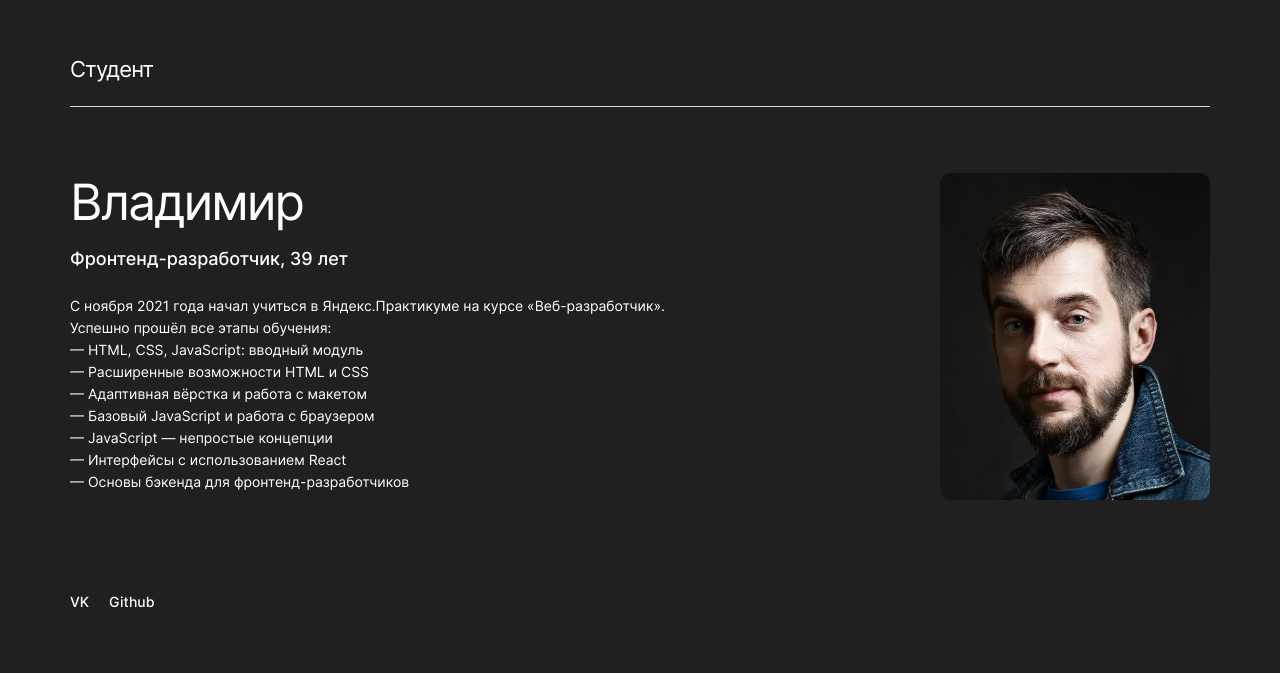
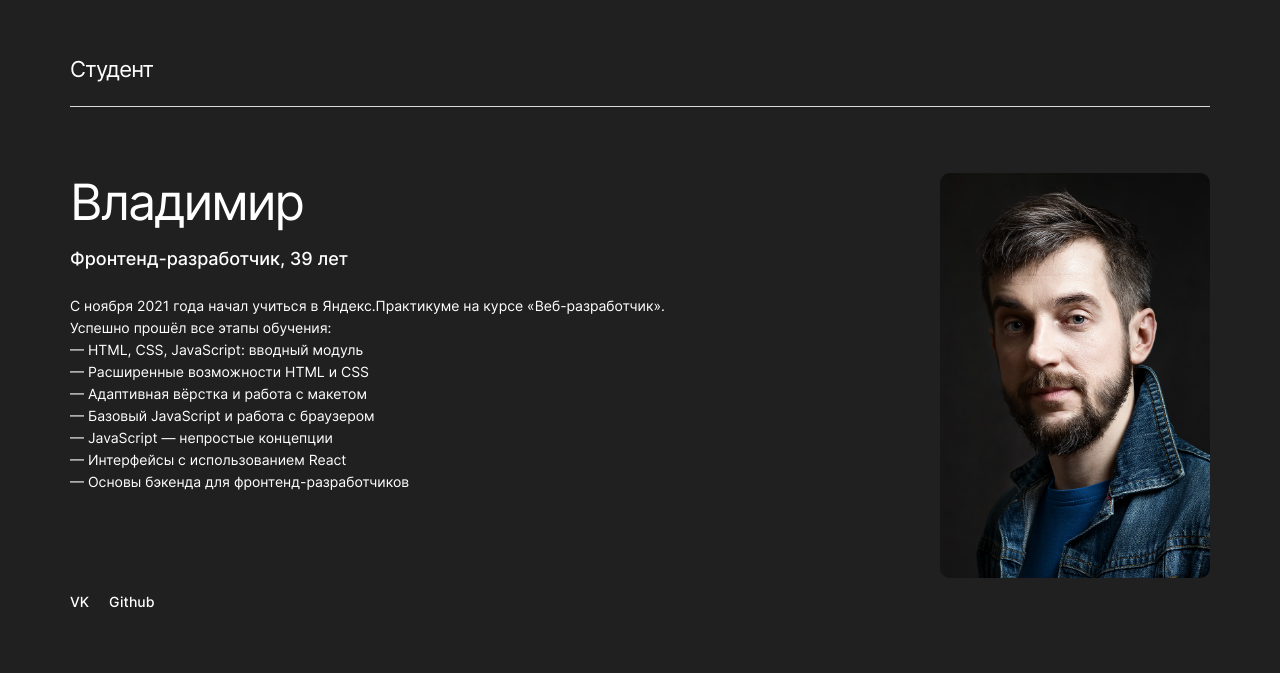
Before and after one commit to uladzimirfilipau/movies-explorer-frontend, a React (Create React App) app: page / in a window 1280 px wide. Shown: the part 1833-2506 px from the top of the page. Built offline with nearby package versions, Linux system fonts and the light colour scheme.

Commit message:
fix: delete image height

```diff
--- a/src/components/AboutMe/AboutMe.css
+++ b/src/components/AboutMe/AboutMe.css
@@ -157,7 +157,6 @@
 
 .about__image {
   width: 270px;
-  height: 327px;
   border-radius: 10px;
   object-fit: cover;
   object-position: top;
@@ -167,14 +166,12 @@
 @media screen and (max-width: 1279px) {
   .about__image {
     width: 255px;
-    height: 307px;
   }
 }
 
 @media screen and (max-width: 767px) {
   .about__image {
     width: 292px;
-    height: 352px;
     align-self: center;
   }
 }
```
